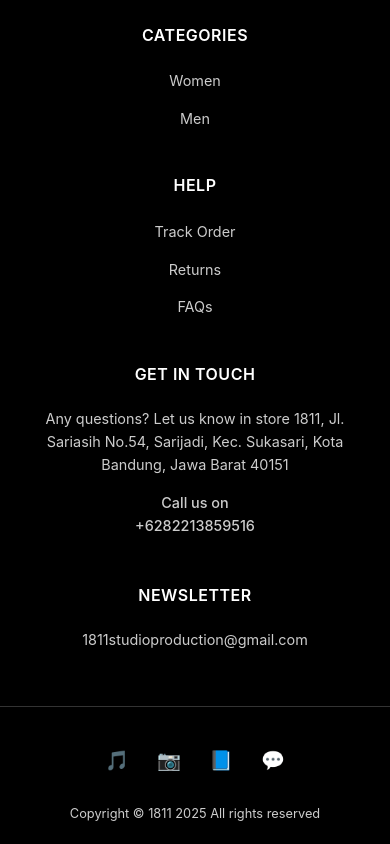
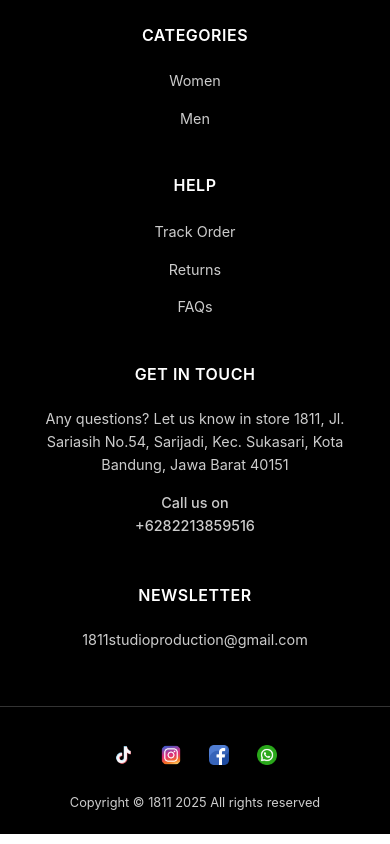
Before and after one commit to joseparhusip/1811-store-frontend, a React (Vite) app: page /cart in a window 390 px wide. Shown: the part 480-1324 px from the top of the page. Built offline with nearby package versions, Linux system fonts and the light colour scheme.

Commit message:
first commit

```diff
--- a/src/components/common/Footer.jsx
+++ b/src/components/common/Footer.jsx
@@ -2,6 +2,12 @@
 
 import React from 'react';
 import '../../css/Layout.css';
+
+// Import your social media icons
+import tiktokIcon from '../../assets/icons/tiktok.png';
+import instagramIcon from '../../assets/icons/instagram.png';
+import facebookIcon from '../../assets/icons/facebook.png';
+import whatsappIcon from '../../assets/icons/whatsapp.png';
 
 const Footer = () => {
   return (
@@ -42,10 +48,19 @@ const Footer = () => {
 
       <div className="footer-bottom">
         <div className="footer-socials">
-          <a href="#" className="social-icon">🎵</a> {/* TikTok */}
-          <a href="#" className="social-icon">📷</a> {/* Instagram */}
-          <a href="#" className="social-icon">📘</a> {/* Facebook */}
-          <a href="#" className="social-icon">💬</a> {/* WhatsApp */}
+          {/* --- UPDATED SOCIAL ICONS --- */}
+          <a href="#" className="social-icon" target="_blank" rel="noopener noreferrer">
+            <img src={tiktokIcon} alt="TikTok" />
+          </a>
+          <a href="https://www.instagram.com/1811.studio?igsh=MWFqd3B3amVzMW8xcA==" className="social-icon" target="_blank" rel="noopener noreferrer">
+            <img src={instagramIcon} alt="Instagram" />
+          </a>
+          <a href="#" className="social-icon" target="_blank" rel="noopener noreferrer">
+            <img src={facebookIcon} alt="Facebook" />
+          </a>
+          <a href="https://wa.me/6282213859516" className="social-icon" target="_blank" rel="noopener noreferrer">
+            <img src={whatsappIcon} alt="WhatsApp" />
+          </a>
         </div>
         <p className="copyright">Copyright © 1811 2025 All rights reserved</p>
       </div>
--- a/src/css/Layout.css
+++ b/src/css/Layout.css
@@ -263,16 +263,23 @@ ul {
 .footer-socials {
   display: flex;
   justify-content: center;
+  align-items: center; /* Ensures vertical alignment */
   gap: 20px;
   margin-bottom: 20px;
 }
 
 .social-icon {
   display: inline-block;
-  font-size: 1.5rem;
   padding: 8px;
   transition: opacity 0.3s ease;
   text-decoration: none;
+}
+
+/* --- NEW: Styling for the icon images --- */
+.social-icon img {
+  height: 24px;  /* Controls the height of the icons */
+  width: auto;   /* Maintains aspect ratio */
+  display: block; /* Removes any extra space below the image */
 }
 
 .social-icon:hover {
@@ -372,8 +379,9 @@ ul {
     gap: 15px;
   }
 
-  .social-icon {
-    font-size: 1.3rem;
+  /* --- NEW: Responsive icon image size --- */
+  .social-icon img {
+    height: 22px; /* Slightly smaller for mobile */
   }
 }
 
@@ -427,8 +435,9 @@ ul {
     gap: 12px;
   }
 
-  .social-icon {
-    font-size: 1.2rem;
+  /* --- NEW: Responsive icon image size --- */
+  .social-icon img {
+    height: 20px; /* Even smaller for small screens */
   }
 
   .copyright {
```
Also changed, not shown: src/assets/icons/tiktok.png.
